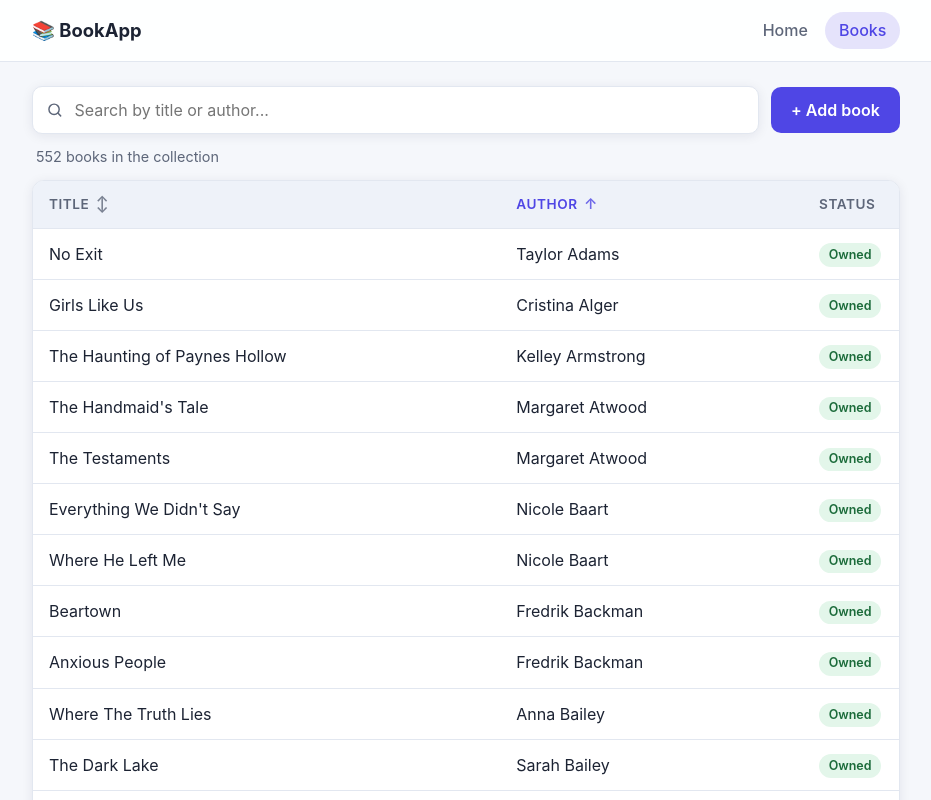
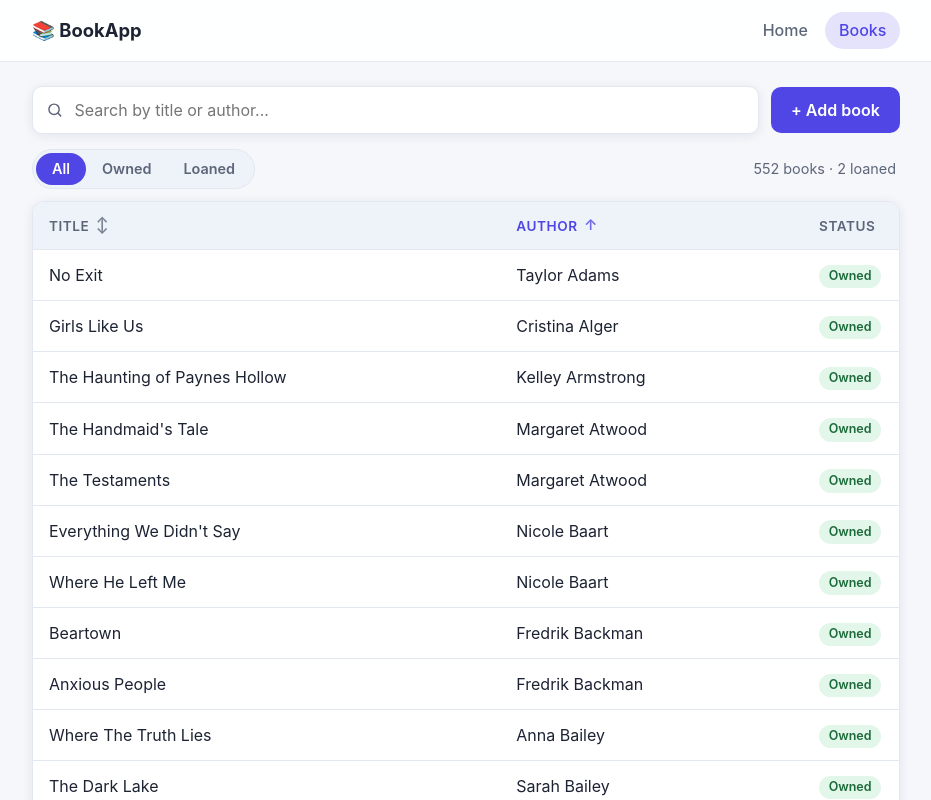
Before and after one commit to johnnovosel/jawnsite, a React (Vite) app: page /books in a window 1280 px wide. Shown: the top 800 px of the page, without its empty margins (174-1105 px from the left). Built offline with nearby package versions, Linux system fonts and the light colour scheme.

Commit message:
filter on status

```diff
--- a/src/components/BookTable.tsx
+++ b/src/components/BookTable.tsx
@@ -2,12 +2,13 @@ import { useMemo } from 'react'
 import BookTableHead from './BookTableHead'
 import BookTableBody from './BookTableBody'
 import styles from './book.module.css'
-import type { Book, SortField, SortOrder } from '../types/book'
+import type { Book, SortField, SortOrder, StatusFilter } from '../types/book'
 
 interface BookTableProps {
   books: Book[]
   columns: { label: string; accessor: SortField }[]
   searchTerm: string
+  statusFilter: StatusFilter
   sortField: SortField
   sortOrder: SortOrder
   onSort: (field: SortField) => void
@@ -25,6 +26,7 @@ export default function BookTable({
   books,
   columns,
   searchTerm,
+  statusFilter,
   sortField,
   sortOrder,
   onSort,
@@ -39,8 +41,10 @@ export default function BookTable({
     return books
       .filter(
         (book) =>
-          book.title.toLowerCase().includes(term) ||
-          book.author.toLowerCase().includes(term),
+          (statusFilter === 'all' ||
+            (statusFilter === 'loaned') === book.isLoaned) &&
+          (book.title.toLowerCase().includes(term) ||
+            book.author.toLowerCase().includes(term)),
       )
       .sort(
         (a, b) =>
@@ -48,7 +52,7 @@ export default function BookTable({
             numeric: true,
           }) * direction,
       )
-  }, [books, searchTerm, sortField, sortOrder])
+  }, [books, searchTerm, statusFilter, sortField, sortOrder])
 
   return (
     <div className={styles.tableWrap}>
--- a/src/components/book.module.css
+++ b/src/components/book.module.css
@@ -41,10 +41,45 @@
   stroke-linecap: round;
 }
 
+.filterRow {
+  display: flex;
+  align-items: center;
+  justify-content: space-between;
+  flex-wrap: wrap;
+  gap: 0.5rem;
+  margin: 0.9rem 0 0.75rem;
+}
+
 .count {
   color: var(--muted);
   font-size: 0.9rem;
-  margin: 0.75rem 0.25rem;
+  margin: 0 0.25rem;
+}
+
+.segmented {
+  display: inline-flex;
+  background: var(--hover);
+  border: 1px solid var(--border);
+  border-radius: 999px;
+  padding: 3px;
+}
+
+.seg,
+.segActive {
+  font: inherit;
+  font-size: 0.9rem;
+  font-weight: 600;
+  padding: 0.35rem 1rem;
+  border: none;
+  border-radius: 999px;
+  cursor: pointer;
+  background: transparent;
+  color: var(--muted);
+}
+
+.segActive {
+  background: var(--accent);
+  color: #fff;
 }
 
 /* Table */
--- a/src/pages/BooksPage.tsx
+++ b/src/pages/BooksPage.tsx
@@ -4,11 +4,17 @@ import SearchBar from '../components/SearchBar'
 import AddBookForm from '../components/AddBookForm'
 import { useBooks } from '../hooks/useBooks'
 import styles from '../components/book.module.css'
-import type { SortField, SortOrder } from '../types/book'
+import type { SortField, SortOrder, StatusFilter } from '../types/book'
 
 const columns: { label: string; accessor: SortField }[] = [
   { label: 'Title', accessor: 'title' },
   { label: 'Author', accessor: 'author' },
+]
+
+const filters: { value: StatusFilter; label: string }[] = [
+  { value: 'all', label: 'All' },
+  { value: 'owned', label: 'Owned' },
+  { value: 'loaned', label: 'Loaned' },
 ]
 
 export default function BooksPage() {
@@ -16,6 +22,7 @@ export default function BooksPage() {
   const [searchTerm, setSearchTerm] = useState('')
   const [sortField, setSortField] = useState<SortField>('author')
   const [sortOrder, setSortOrder] = useState<SortOrder>('asc')
+  const [statusFilter, setStatusFilter] = useState<StatusFilter>('all')
   const [adding, setAdding] = useState(false)
 
   const handleSorting = (field: SortField) => {
@@ -33,11 +40,29 @@ export default function BooksPage() {
           + Add book
         </button>
       </div>
-      <p className={styles.count}>{books.length} books in the collection</p>
+      <div className={styles.filterRow}>
+        <div className={styles.segmented} role="group" aria-label="Filter by status">
+          {filters.map(({ value, label }) => (
+            <button
+              key={value}
+              type="button"
+              className={statusFilter === value ? styles.segActive : styles.seg}
+              aria-pressed={statusFilter === value}
+              onClick={() => setStatusFilter(value)}
+            >
+              {label}
+            </button>
+          ))}
+        </div>
+        <p className={styles.count}>
+          {books.length} books · {books.filter((b) => b.isLoaned).length} loaned
+        </p>
+      </div>
       <BookTable
         books={books}
         columns={columns}
         searchTerm={searchTerm}
+        statusFilter={statusFilter}
         sortField={sortField}
         sortOrder={sortOrder}
         onSort={handleSorting}
--- a/src/types/book.ts
+++ b/src/types/book.ts
@@ -8,3 +8,4 @@ export interface Book {
 
 export type SortField = 'title' | 'author'
 export type SortOrder = 'asc' | 'desc'
+export type StatusFilter = 'all' | 'owned' | 'loaned'
```
